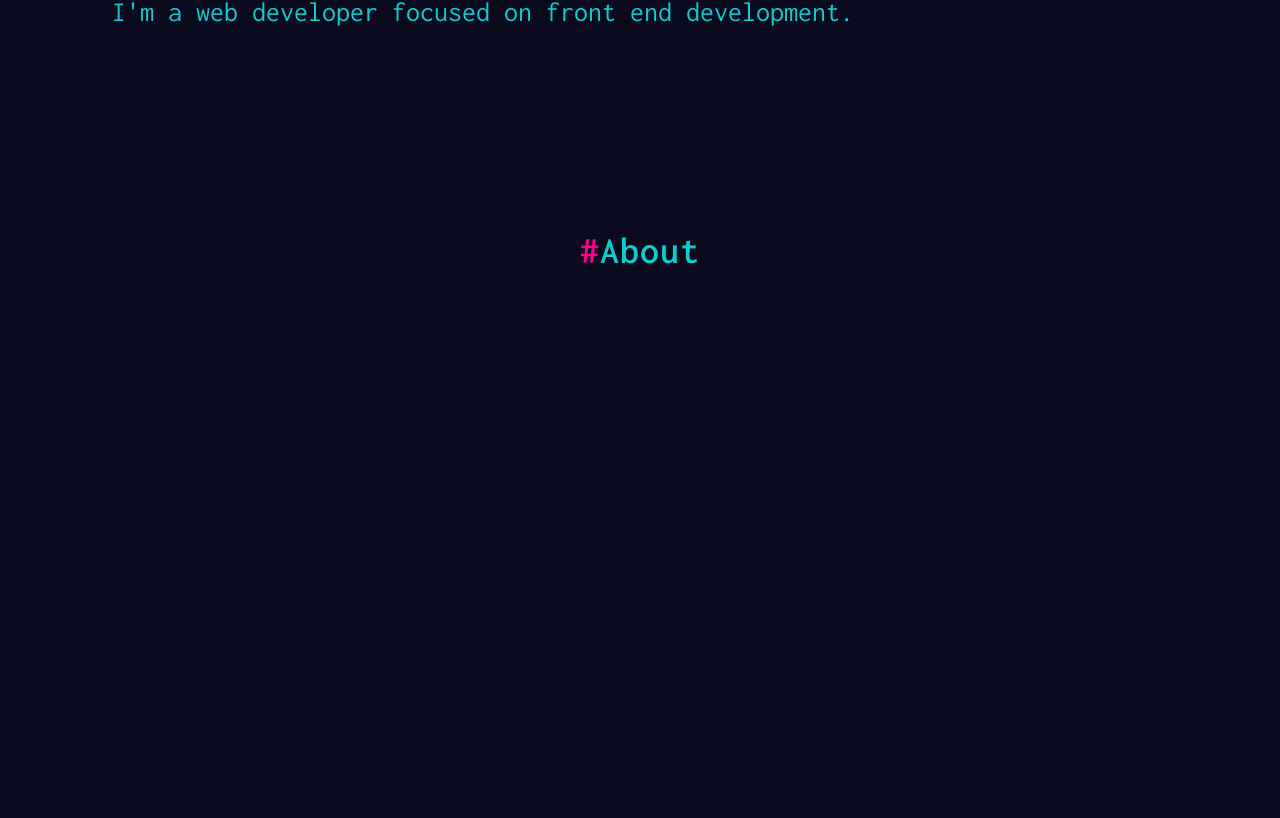
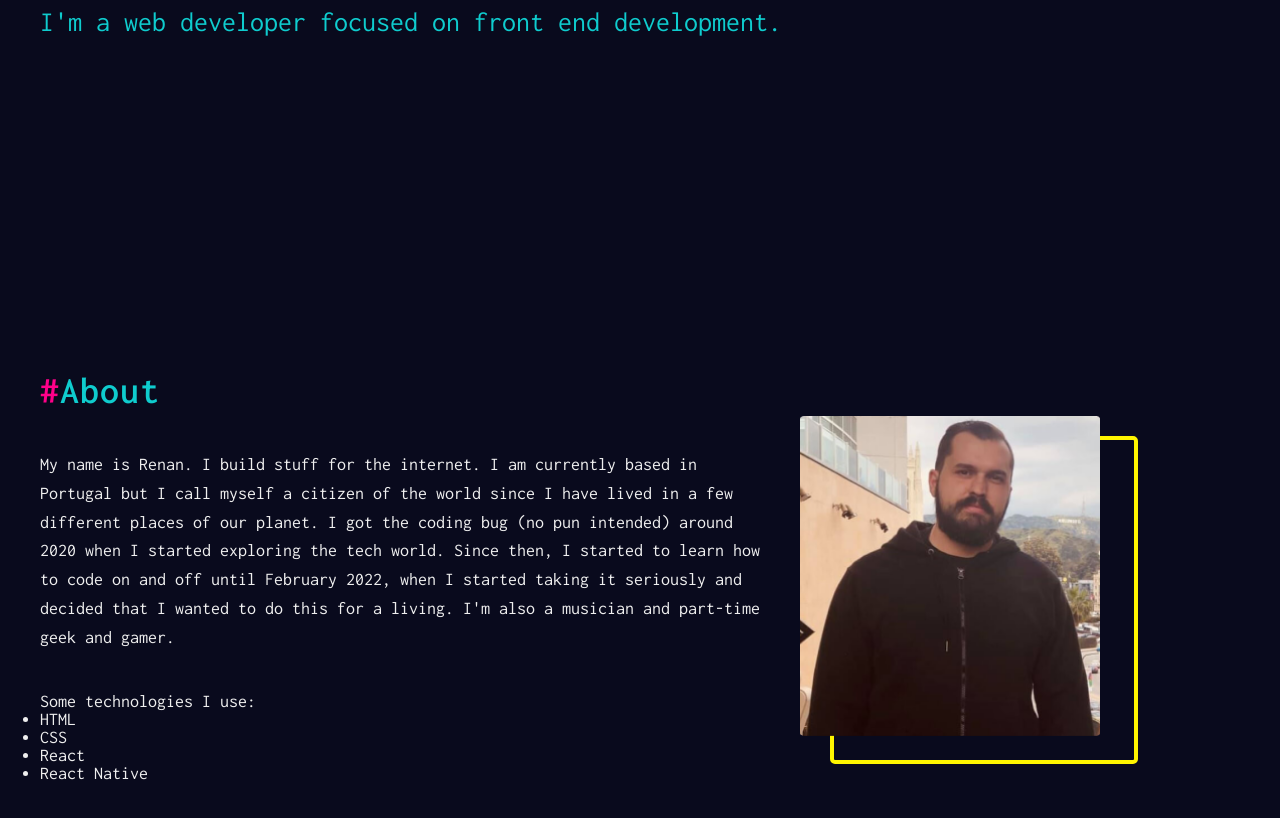
Before and after one commit to DonUggioni/portfolio-v3, a React (Vite) app: page / in a window 1280 px wide. Shown: the part 562-1380 px from the top of the page. Before the commit the page ends 832 px from the top, so only its background shows below. Built offline with nearby package versions, Linux system fonts and the light colour scheme.

Commit message:
Work on about section

```diff
--- a/src/App.css
+++ b/src/App.css
@@ -29,4 +29,6 @@ body {
   background-color: var(--primary500);
   color: var(--grey300);
   font-family: 'Inconsolata', monospace;
+  display: grid;
+  place-items: center;
 }
--- a/src/components/About/About.jsx
+++ b/src/components/About/About.jsx
@@ -5,9 +5,33 @@ import classes from './About.module.css';
 
 function About() {
   return (
-    <Section>
+    <Section id='about'>
       <div className={classes.innerWrapper}>
-        <SectionTitle>About</SectionTitle>
+        <div className={classes.infoContainer}>
+          <div className={classes.infoInnerContainer}>
+            <SectionTitle>About</SectionTitle>
+            <p className={classes.infoText}>
+              My name is Renan. I build stuff for the internet. I am currently
+              based in Portugal but I call myself a citizen of the world since I
+              have lived in a few different places of our planet. I got the
+              coding bug (no pun intended) around 2020 when I started exploring
+              the tech world. Since then, I started to learn how to code on and
+              off until February 2022, when I started taking it seriously and
+              decided that I wanted to do this for a living. I'm also a musician
+              and part-time geek and gamer.
+            </p>
+            <div>
+              <p>Some technologies I use:</p>
+              <ul>
+                <li>HTML</li>
+                <li>CSS</li>
+                <li>React</li>
+                <li>React Native</li>
+              </ul>
+            </div>
+          </div>
+          <div className={classes.imageWrapper}></div>
+        </div>
       </div>
     </Section>
   );
--- a/src/components/About/About.module.css
+++ b/src/components/About/About.module.css
@@ -1,3 +1,44 @@
 .innerWrapper {
-  align-self: left;
+  width: 100%;
+  max-width: 120rem;
 }
+
+.infoContainer {
+  display: flex;
+  align-items: center;
+  gap: 4rem;
+}
+
+.infoInnerContainer {
+  display: grid;
+  gap: 4rem;
+  max-width: 60%;
+  position: relative;
+  z-index: 10;
+}
+
+.infoText {
+  line-height: 1.6;
+}
+
+.imageWrapper {
+  position: relative;
+  background-image: url('../../assets/renan_copia.png');
+  background-size: cover;
+  background-position: center;
+  max-width: 30rem;
+  width: 100%;
+  height: 32rem;
+}
+
+.imageWrapper::before {
+  content: '';
+  position: absolute;
+  top: 2rem;
+  left: 3rem;
+  width: 100%;
+  height: 100%;
+  border: 4px solid var(--yellow500);
+  border-radius: 5px;
+  z-index: -10;
+}
--- a/src/components/Hero/Hero.module.css
+++ b/src/components/Hero/Hero.module.css
@@ -1,7 +1,7 @@
 .wrapper {
   display: grid;
-  height: calc(100dvh - 10rem);
-  place-items: center;
+  height: calc(100dvh - 8rem);
+  align-content: center;
 }
 
 .heroContainer {
--- a/src/components/UI/Section/Section.jsx
+++ b/src/components/UI/Section/Section.jsx
@@ -1,8 +1,12 @@
 import React from 'react';
 import classes from './Section.module.css';
 
-function Section({ children }) {
-  return <div className={classes.sectionContainer}>{children}</div>;
+function Section({ children, id }) {
+  return (
+    <section id={id} className={classes.sectionContainer}>
+      {children}
+    </section>
+  );
 }
 
 export default Section;
--- a/src/components/UI/Section/Section.module.css
+++ b/src/components/UI/Section/Section.module.css
@@ -1,5 +1,5 @@
 .sectionContainer {
   display: grid;
   place-items: center;
-  margin: 0 4rem;
+  margin: 12rem 4rem;
 }
```
Also changed, not shown: src/assets/renan_copia.png (added).
